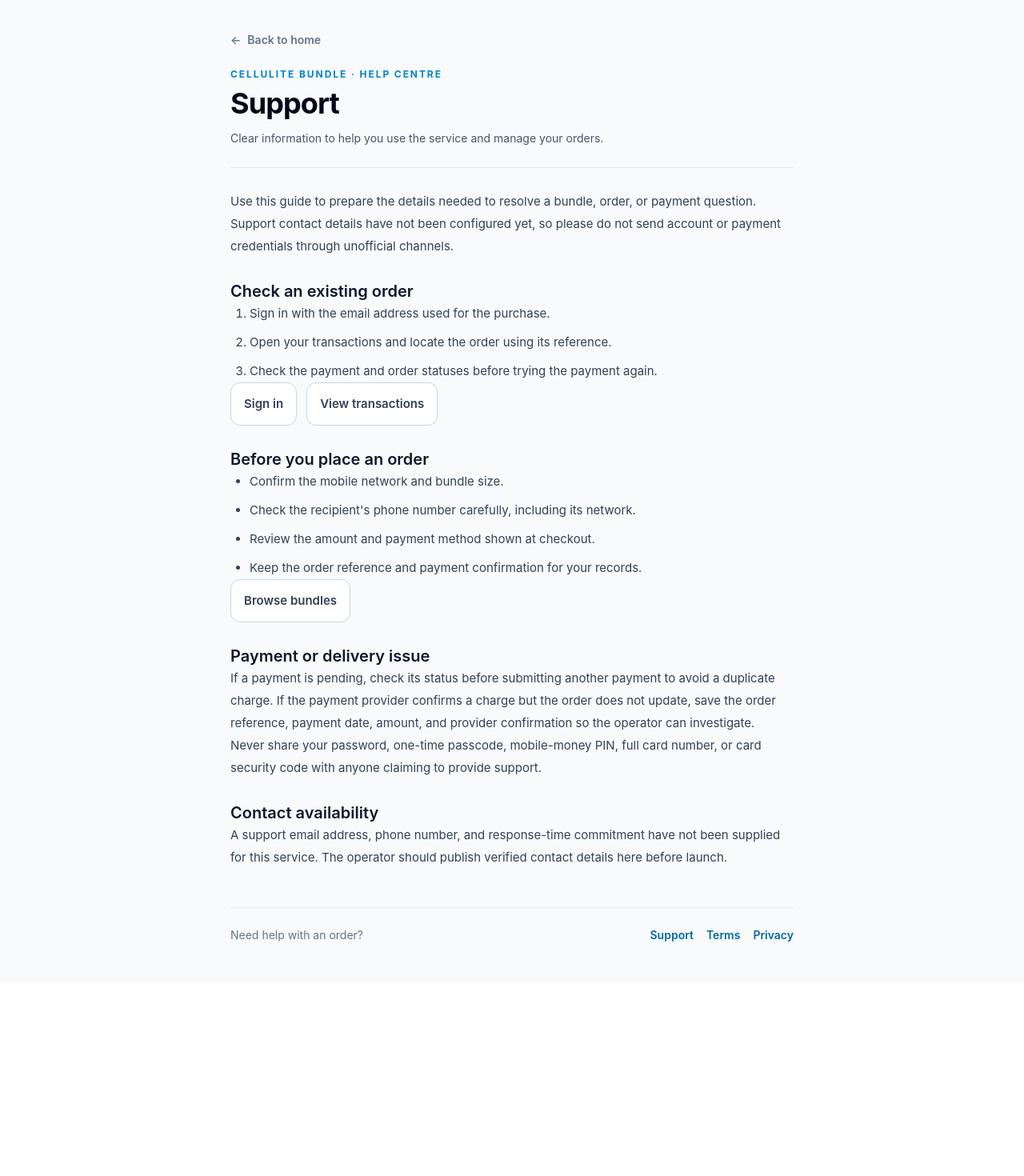
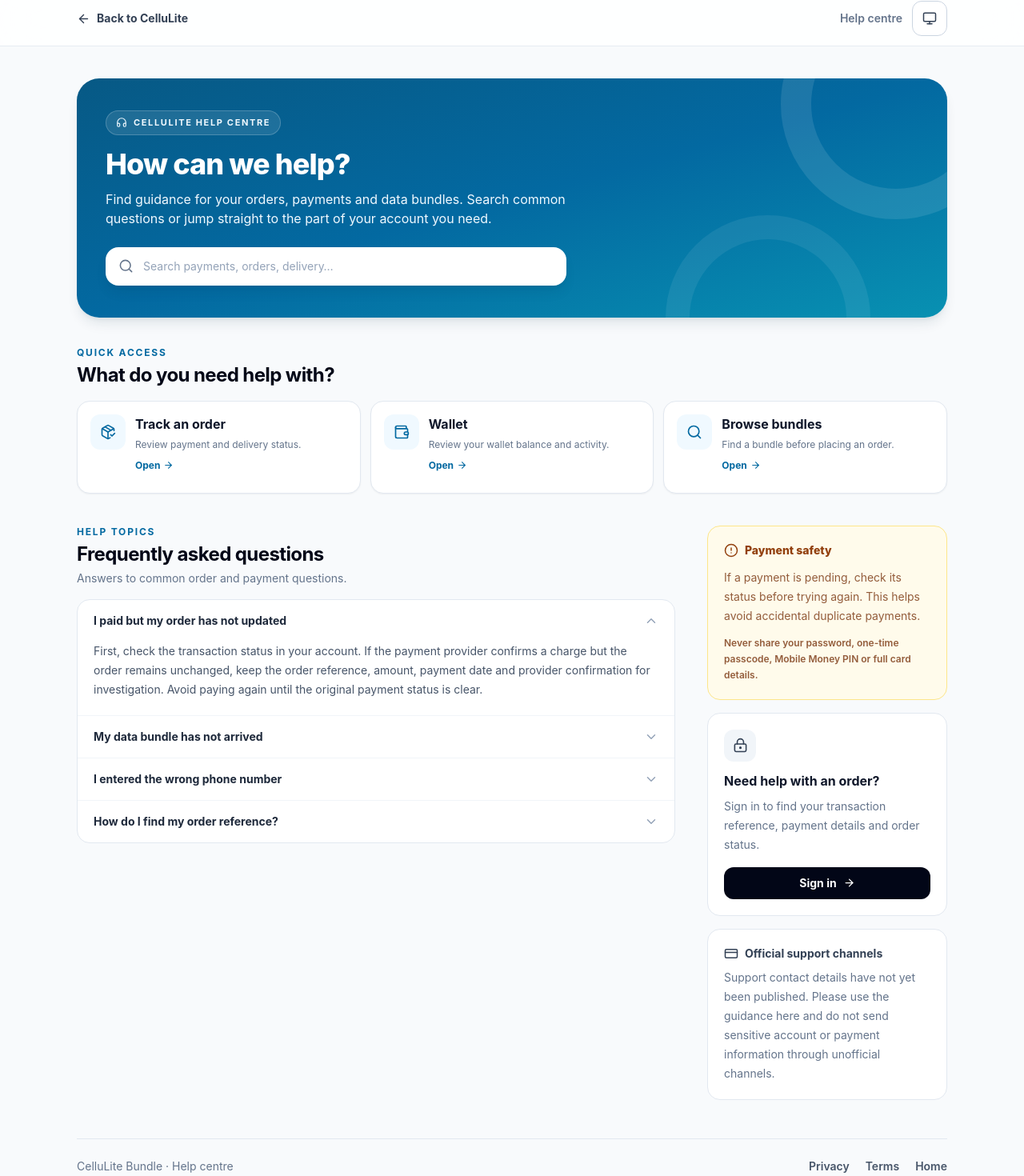
Before and after one commit to Serkel-Whally/Hkup, a Next.js app in the folder packages/frontend/: page /support in a window 1280 px wide. Shown: the part 11-1481 px from the top of the page at 80% size. Before the commit the page ends 1238 px from the top, so only its background shows below. Built offline with nearby package versions, Linux system fonts and the light colour scheme.

Commit message:
Redesign support centre experience

```diff
--- a/packages/frontend/app/support/page.tsx
+++ b/packages/frontend/app/support/page.tsx
@@ -1,45 +1,110 @@
+"use client";
+
 import Link from "next/link";
-import { InfoPage } from "../components/info-page";
+import { useState } from "react";
+import { ArrowLeft, ArrowRight, BadgeHelp, ChevronDown, CircleAlert, CreditCard, Headphones, LockKeyhole, PackageCheck, Search, ShieldCheck, Wallet } from "lucide-react";
+import { ThemeToggle } from "../components/theme-toggle";
+
+const topics = [
+  { title: "I paid but my order has not updated", detail: "First, check the transaction status in your account. If the payment provider confirms a charge but the order remains unchanged, keep the order reference, amount, payment date and provider confirmation for investigation. Avoid paying again until the original payment status is clear." },
+  { title: "My data bundle has not arrived", detail: "Open the relevant transaction and review its order status. Confirm that the recipient number and network were entered correctly. Keep the order reference so the operator can investigate the delivery status." },
+  { title: "I entered the wrong phone number", detail: "Check the order details immediately. Do not assume a submitted order can be edited or reversed. Keep the order reference and contact the service operator through an officially published support channel when one is available." },
+  { title: "How do I find my order reference?", detail: "Sign in using the account used for the purchase, open Transactions and select the relevant order. The reference helps identify the payment and order during an investigation." },
+];
+
+const quickLinks = [
+  { title: "Track an order", description: "Review payment and delivery status.", href: "/transactions", icon: PackageCheck },
+  { title: "Wallet", description: "Review your wallet balance and activity.", href: "/wallet", icon: Wallet },
+  { title: "Browse bundles", description: "Find a bundle before placing an order.", href: "/bundles", icon: Search },
+];
 
 export default function SupportPage() {
+  const [query, setQuery] = useState("");
+  const [openTopic, setOpenTopic] = useState<number | null>(0);
+  const filteredTopics = topics.filter((topic) => (topic.title + " " + topic.detail).toLowerCase().includes(query.trim().toLowerCase()));
+
   return (
-    <InfoPage title="Support">
-      <p>Use this guide to prepare the details needed to resolve a bundle, order, or payment question. Support contact details have not been configured yet, so please do not send account or payment credentials through unofficial channels.</p>
+    <main className="min-h-screen bg-slate-50 text-slate-950 dark:bg-slate-950 dark:text-white">
+      <header className="border-b border-slate-200/80 bg-white/85 backdrop-blur-xl dark:border-slate-800 dark:bg-slate-950/85">
+        <div className="mx-auto flex h-[68px] max-w-6xl items-center justify-between px-4 sm:px-6 lg:px-8">
+          <Link href="/" className="inline-flex items-center gap-2 text-sm font-bold text-slate-700 transition hover:text-sky-700 dark:text-slate-200 dark:hover:text-cyan-400">
+            <ArrowLeft size={17} /> <span className="hidden sm:inline">Back to CelluLite</span><span className="sm:hidden">Home</span>
+          </Link>
+          <div className="flex items-center gap-3">
+            <span className="hidden text-sm font-semibold text-slate-500 dark:text-slate-400 sm:inline">Help centre</span>
+            <ThemeToggle />
+          </div>
+        </div>
+      </header>
 
-      <section>
-        <h2 className="text-xl font-semibold text-slate-900">Check an existing order</h2>
-        <ol className="list-decimal space-y-2 pl-6">
-          <li>Sign in with the email address used for the purchase.</li>
-          <li>Open your transactions and locate the order using its reference.</li>
-          <li>Check the payment and order statuses before trying the payment again.</li>
-        </ol>
-        <div className="flex flex-wrap gap-3">
-          <Link href="/login" className="rounded-xl border border-slate-300 bg-white px-4 py-3 font-semibold text-slate-700 hover:border-sky-400">Sign in</Link>
-          <Link href="/transactions" className="rounded-xl border border-slate-300 bg-white px-4 py-3 font-semibold text-slate-700 hover:border-sky-400">View transactions</Link>
-        </div>
-      </section>
+      <div className="mx-auto max-w-6xl px-4 pb-16 pt-7 sm:px-6 sm:pt-10 lg:px-8">
+        <section className="relative overflow-hidden rounded-[28px] bg-gradient-to-br from-sky-800 via-sky-700 to-cyan-600 px-5 py-8 text-white shadow-lg shadow-sky-950/10 sm:px-9 sm:py-10">
+          <div aria-hidden="true" className="absolute -right-20 -top-28 h-72 w-72 rounded-full border-[38px] border-white/10" />
+          <div aria-hidden="true" className="absolute -bottom-32 right-24 h-64 w-64 rounded-full border-[30px] border-white/[0.07]" />
+          <div className="relative max-w-2xl">
+            <span className="inline-flex items-center gap-2 rounded-full border border-white/20 bg-white/10 px-3 py-1.5 text-[11px] font-bold uppercase tracking-[0.15em] text-sky-50"><Headphones size={14} /> CelluLite help centre</span>
+            <h1 className="mt-4 text-3xl font-extrabold tracking-tight sm:text-4xl">How can we help?</h1>
+            <p className="mt-3 max-w-xl text-sm leading-6 text-sky-50 sm:text-base">Find guidance for your orders, payments and data bundles. Search common questions or jump straight to the part of your account you need.</p>
+            <label className="mt-6 flex min-h-12 max-w-xl items-center gap-3 rounded-2xl bg-white px-4 text-slate-500 shadow-lg shadow-sky-950/10 focus-within:ring-4 focus-within:ring-white/25">
+              <Search size={19} className="shrink-0" />
+              <span className="sr-only">Search support questions</span>
+              <input value={query} onChange={(event) => setQuery(event.target.value)} placeholder="Search payments, orders, delivery…" className="min-w-0 flex-1 bg-transparent text-sm text-slate-900 outline-none placeholder:text-slate-400" />
+              {query && <button type="button" onClick={() => setQuery("")} className="text-xs font-bold text-sky-700">Clear</button>}
+            </label>
+          </div>
+        </section>
 
-      <section>
-        <h2 className="text-xl font-semibold text-slate-900">Before you place an order</h2>
-        <ul className="list-disc space-y-2 pl-6">
-          <li>Confirm the mobile network and bundle size.</li>
-          <li>Check the recipient's phone number carefully, including its network.</li>
-          <li>Review the amount and payment method shown at checkout.</li>
-          <li>Keep the order reference and payment confirmation for your records.</li>
-        </ul>
-        <Link href="/buy-data" className="inline-flex rounded-xl border border-slate-300 bg-white px-4 py-3 font-semibold text-slate-700 hover:border-sky-400">Browse bundles</Link>
-      </section>
+        <section className="mt-9" aria-labelledby="quick-help-heading">
+          <div className="mb-4"><p className="text-xs font-bold uppercase tracking-[0.15em] text-sky-700 dark:text-cyan-400">Quick access</p><h2 id="quick-help-heading" className="mt-1 text-xl font-bold tracking-tight sm:text-2xl">What do you need help with?</h2></div>
+          <div className="grid gap-3 sm:grid-cols-3">
+            {quickLinks.map(({ title, description, href, icon: Icon }) => <Link key={href} href={href} className="group flex min-h-[116px] items-start gap-3 rounded-2xl border border-slate-200 bg-white p-4 shadow-sm transition hover:-translate-y-0.5 hover:border-sky-300 hover:shadow-md focus-visible:outline-none focus-visible:ring-2 focus-visible:ring-sky-500 dark:border-slate-800 dark:bg-slate-900 dark:hover:border-sky-800">
+              <span className="flex h-11 w-11 shrink-0 items-center justify-center rounded-xl bg-sky-50 text-sky-700 dark:bg-sky-950 dark:text-cyan-300"><Icon size={20} /></span>
+              <span className="min-w-0 flex-1"><span className="block font-bold text-slate-900 dark:text-white">{title}</span><span className="mt-1 block text-xs leading-5 text-slate-500 dark:text-slate-400">{description}</span><span className="mt-2 inline-flex items-center gap-1 text-xs font-bold text-sky-700 group-hover:gap-2 dark:text-cyan-400">Open <ArrowRight size={13} /></span></span>
+            </Link>)}
+          </div>
+        </section>
 
-      <section>
-        <h2 className="text-xl font-semibold text-slate-900">Payment or delivery issue</h2>
-        <p>If a payment is pending, check its status before submitting another payment to avoid a duplicate charge. If the payment provider confirms a charge but the order does not update, save the order reference, payment date, amount, and provider confirmation so the operator can investigate.</p>
-        <p>Never share your password, one-time passcode, mobile-money PIN, full card number, or card security code with anyone claiming to provide support.</p>
-      </section>
+        <section className="mt-10 grid gap-8 lg:grid-cols-[minmax(0,1fr)_300px] lg:gap-10">
+          <div>
+            <div className="mb-4"><p className="text-xs font-bold uppercase tracking-[0.15em] text-sky-700 dark:text-cyan-400">Help topics</p><h2 className="mt-1 text-xl font-bold tracking-tight sm:text-2xl">Frequently asked questions</h2><p className="mt-1 text-sm text-slate-500 dark:text-slate-400">Answers to common order and payment questions.</p></div>
+            <div className="overflow-hidden rounded-2xl border border-slate-200 bg-white dark:border-slate-800 dark:bg-slate-900">
+              {filteredTopics.length ? filteredTopics.map((topic) => {
+                const index = topics.indexOf(topic);
+                const isOpen = openTopic === index;
+                return <div key={topic.title} className="border-b border-slate-100 last:border-0 dark:border-slate-800">
+                  <button type="button" aria-expanded={isOpen} onClick={() => setOpenTopic(isOpen ? null : index)} className="flex w-full items-center justify-between gap-4 px-4 py-4 text-left transition hover:bg-slate-50 focus-visible:outline-none focus-visible:ring-2 focus-visible:ring-inset focus-visible:ring-sky-500 dark:hover:bg-slate-800/60 sm:px-5">
+                    <span className="text-sm font-bold text-slate-800 dark:text-slate-100">{topic.title}</span><ChevronDown size={18} className={`shrink-0 text-slate-400 transition-transform ${isOpen ? "rotate-180" : ""}`} />
+                  </button>
+                  {isOpen && <p className="px-4 pb-5 text-sm leading-6 text-slate-600 dark:text-slate-300 sm:px-5">{topic.detail}</p>}
+                </div>;
+              }) : <div className="px-5 py-10 text-center"><BadgeHelp className="mx-auto text-slate-400" size={25} /><p className="mt-3 font-bold text-slate-800 dark:text-slate-100">No matching help topics</p><p className="mt-1 text-sm text-slate-500 dark:text-slate-400">Try a different search term.</p><button type="button" onClick={() => setQuery("")} className="mt-3 text-sm font-bold text-sky-700 dark:text-cyan-400">Clear search</button></div>}
+            </div>
+          </div>
 
-      <section>
-        <h2 className="text-xl font-semibold text-slate-900">Contact availability</h2>
-        <p>A support email address, phone number, and response-time commitment have not been supplied for this service. The operator should publish verified contact details here before launch.</p>
-      </section>
-    </InfoPage>
+          <aside className="space-y-4">
+            <div className="rounded-2xl border border-amber-200 bg-amber-50 p-5 dark:border-amber-900/70 dark:bg-amber-950/30">
+              <div className="flex items-center gap-2 text-amber-800 dark:text-amber-300"><CircleAlert size={18} /><h3 className="text-sm font-extrabold">Payment safety</h3></div>
+              <p className="mt-3 text-sm leading-6 text-amber-900/80 dark:text-amber-100/80">If a payment is pending, check its status before trying again. This helps avoid accidental duplicate payments.</p>
+              <p className="mt-3 text-xs font-semibold leading-5 text-amber-900/80 dark:text-amber-100/80">Never share your password, one-time passcode, Mobile Money PIN or full card details.</p>
+            </div>
+            <div className="rounded-2xl border border-slate-200 bg-white p-5 dark:border-slate-800 dark:bg-slate-900">
+              <span className="flex h-10 w-10 items-center justify-center rounded-xl bg-slate-100 text-slate-700 dark:bg-slate-800 dark:text-slate-200"><LockKeyhole size={19} /></span>
+              <h3 className="mt-3 font-bold text-slate-900 dark:text-white">Need help with an order?</h3>
+              <p className="mt-2 text-sm leading-6 text-slate-500 dark:text-slate-400">Sign in to find your transaction reference, payment details and order status.</p>
+              <Link href="/login" className="mt-4 inline-flex min-h-10 w-full items-center justify-center gap-2 rounded-xl bg-slate-950 px-4 text-sm font-bold text-white transition hover:bg-slate-800 dark:bg-white dark:text-slate-950 dark:hover:bg-slate-200">Sign in <ArrowRight size={15} /></Link>
+            </div>
+            <div className="rounded-2xl border border-slate-200 bg-white p-5 dark:border-slate-800 dark:bg-slate-900">
+              <div className="flex items-center gap-2 text-slate-700 dark:text-slate-200"><CreditCard size={18} /><h3 className="text-sm font-bold">Official support channels</h3></div>
+              <p className="mt-2 text-sm leading-6 text-slate-500 dark:text-slate-400">Support contact details have not yet been published. Please use the guidance here and do not send sensitive account or payment information through unofficial channels.</p>
+            </div>
+          </aside>
+        </section>
+
+        <footer className="mt-12 flex flex-col gap-3 border-t border-slate-200 pt-6 text-sm dark:border-slate-800 sm:flex-row sm:items-center sm:justify-between">
+          <p className="text-slate-500 dark:text-slate-400">CelluLite Bundle · Help centre</p>
+          <div className="flex flex-wrap gap-5 font-semibold"><Link href="/privacy" className="text-slate-600 hover:text-sky-700 dark:text-slate-300 dark:hover:text-cyan-400">Privacy</Link><Link href="/terms" className="text-slate-600 hover:text-sky-700 dark:text-slate-300 dark:hover:text-cyan-400">Terms</Link><Link href="/" className="text-slate-600 hover:text-sky-700 dark:text-slate-300 dark:hover:text-cyan-400">Home</Link></div>
+        </footer>
+      </div>
+    </main>
   );
 }
```
